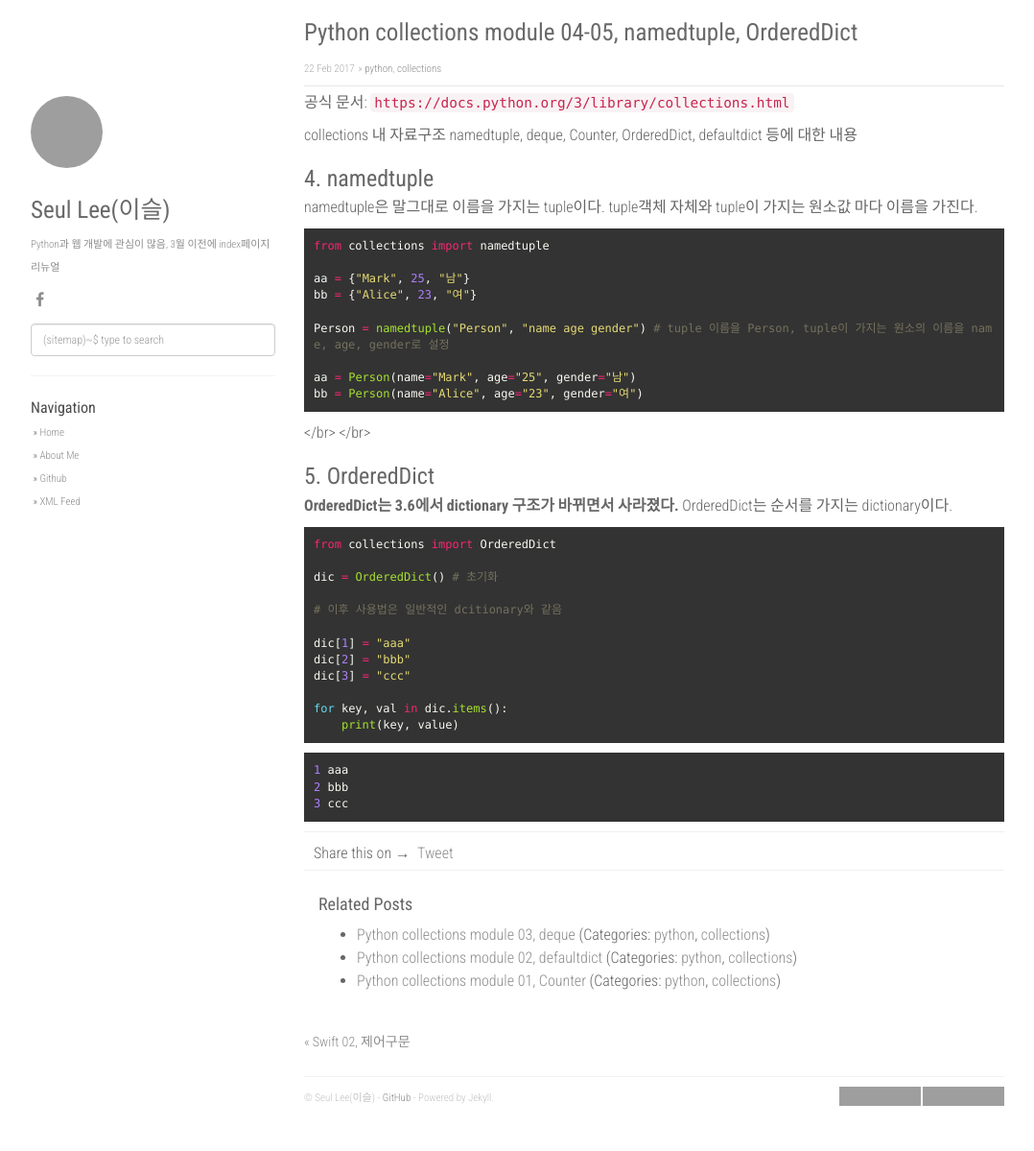
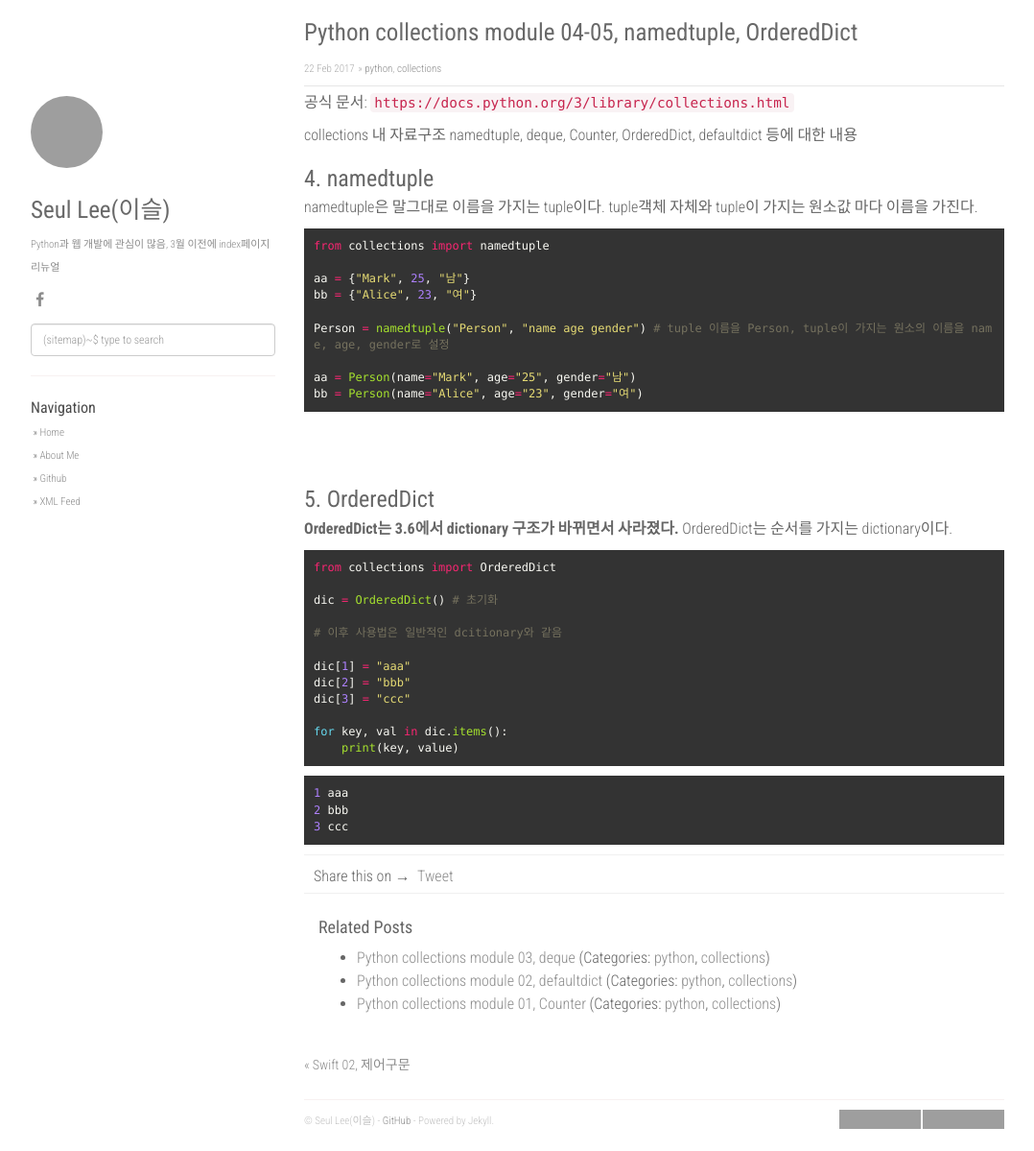
Before and after one commit to lee-seul/lee-seul.github.com, a Jekyll site: the page built from _posts/2017-02-22-python-collections-module-04.markdown, in a window 1280 px wide and 1199 px high. Shown: the whole window at 96% size, without its empty margins (53-1131 px from the left). Built offline with Jekyll 4.4.1, drawn with Linux system fonts in a browser that asks for light colours; nearby versions of some CDN libraries; comment, search, counter and statistics services are not loaded; grey boxes are pictures that could not be loaded.

Commit message:
br/ 수정

```diff
--- a/_posts/2017-02-22-python-collections-module-04.markdown
+++ b/_posts/2017-02-22-python-collections-module-04.markdown
@@ -29,8 +29,8 @@ bb = Person(name="Alice", age="23", gender="여")
 {% endhighlight %}
 
 
-</br>
-</br>
+<br/>
+<br/>
 
 ### 5. OrderedDict
 
```
